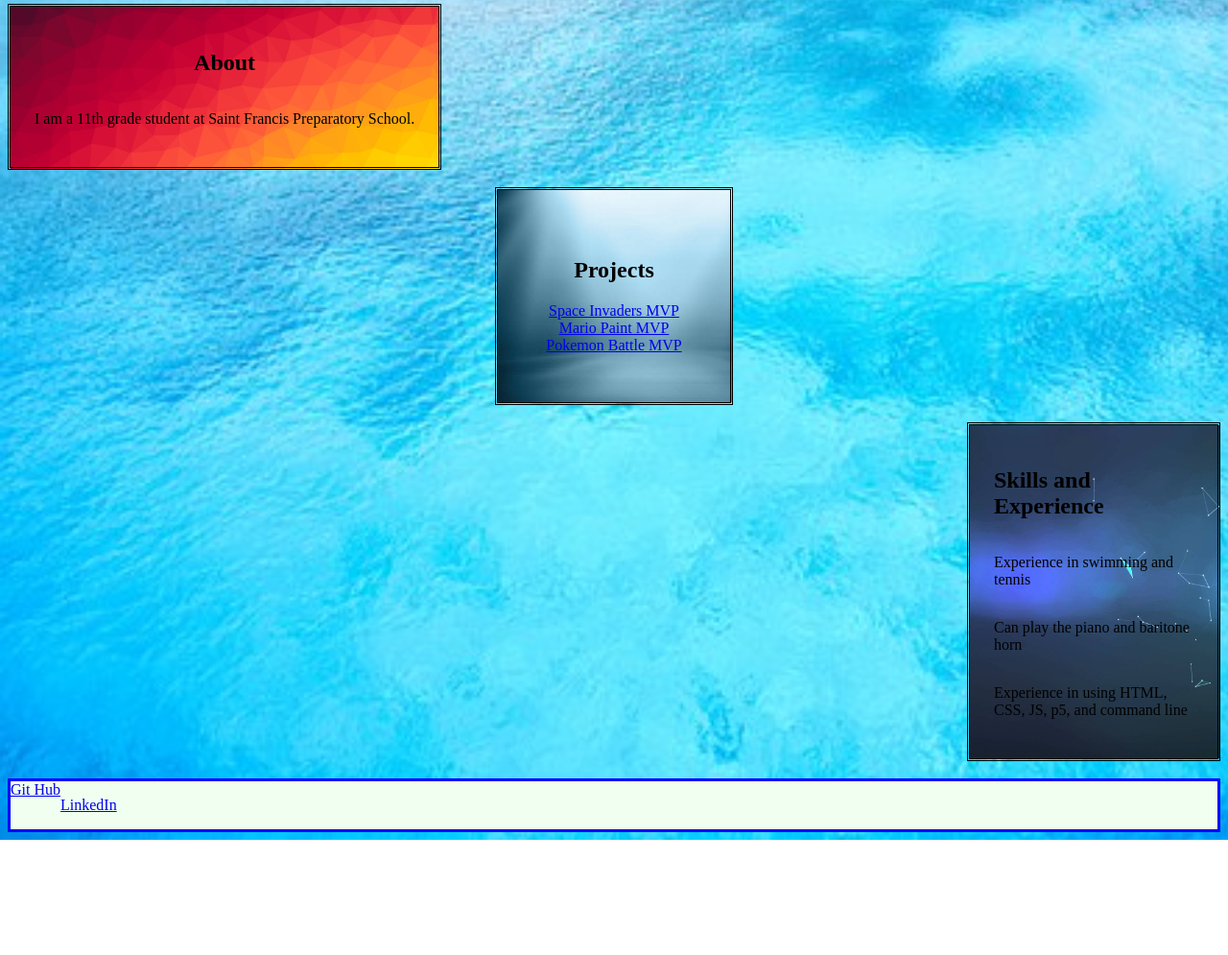
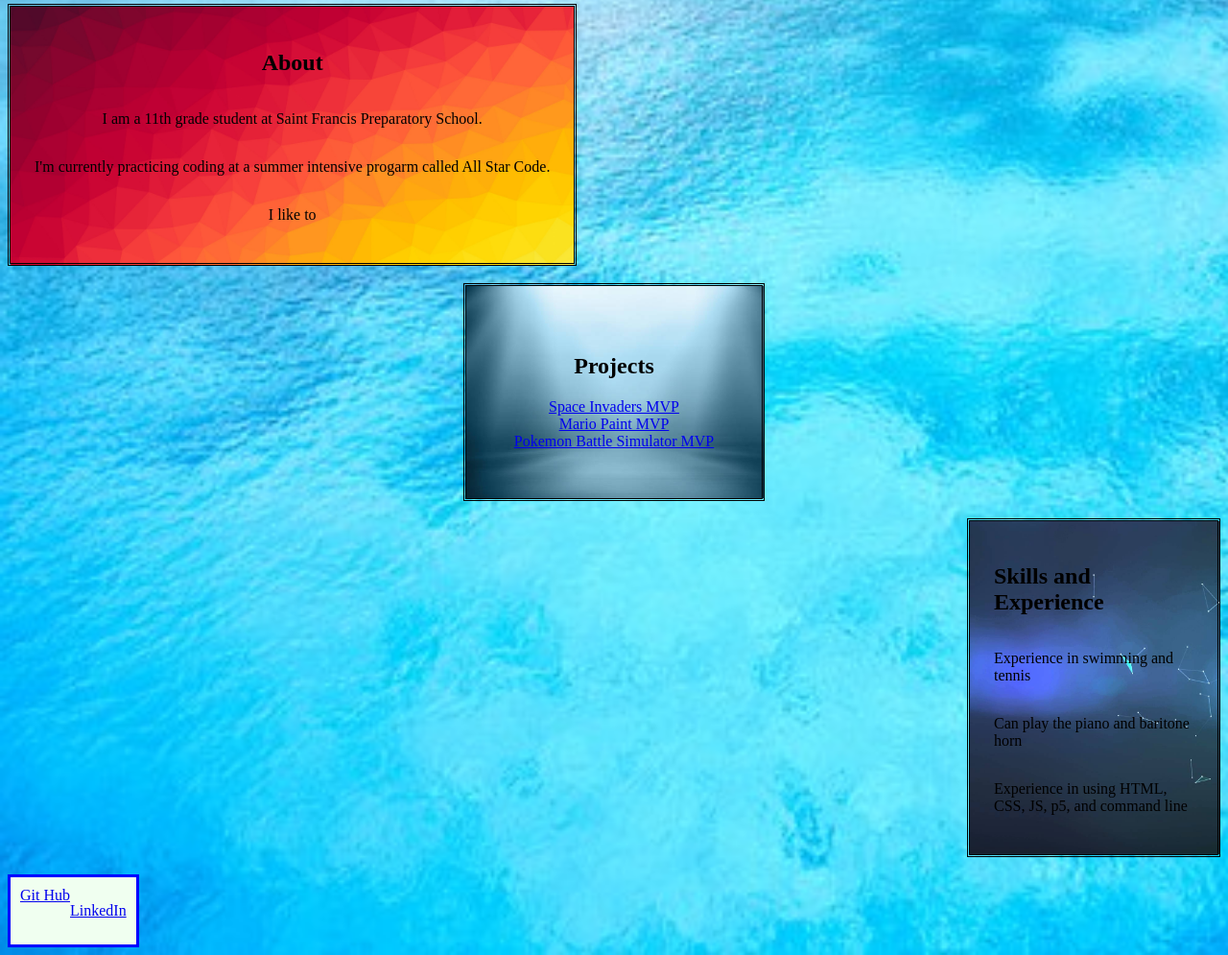
Before and after one commit to Redthefox/Redthefox.github.io, a plain HTML site: page index.html in a window 1280 px wide. Shown: the part 113-1108 px from the top of the page at 96% size. Before the commit the page ends 988 px from the top, so only its background shows below. Drawn offline with Linux system fonts and the light colour scheme.

Commit message:
fix about section

```diff
--- a/index.html
+++ b/index.html
@@ -12,7 +12,8 @@
    <div class="Boxes">
     <div class="about">
         <h2>About</h2>
-        <p>I am a 11th grade student at Saint Francis Preparatory School.</p>
+        <p>I am a 11th grade student at Saint Francis Preparatory School.</p>  <p>I'm currently practicing coding at a summer intensive progarm called All Star Code.</p>
+        <p>I like to </p>
     </div>
     <br>
     <div class="projects">
@@ -24,7 +25,7 @@
         <a href="https://redthefox.github.io/Mario-Paint/">Mario Paint MVP</a>
 </div>
     <div class="Pokemon">
-        <a href="https://redthefox.github.io/pokemonBattle/">Pokemon Battle MVP</a>
+        <a href="https://redthefox.github.io/pokemonBattle/">Pokemon Battle Simulator MVP</a>
 </div>
 </div>
    <br>
--- a/style.css
+++ b/style.css
@@ -51,8 +51,11 @@ body{
 
 }
 .Contact{
-    display: flex;
+    display: inline-flex;
     border-style: solid;
     border-color: blue;
     background-color: honeydew;
+    padding: 10px;
+    justify-content: center;
+    align-self: center;
 }
```
Also changed, not shown: miles/1657c844b8a1130.jpg (deleted).
